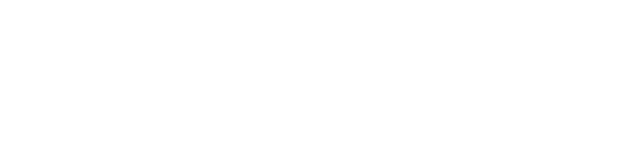
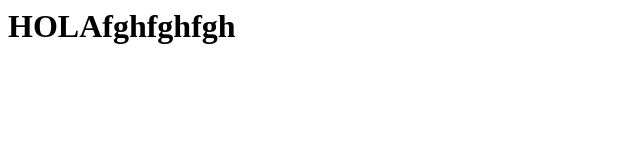
Before and after one commit to Serdefuego/usandogithub, a plain HTML site: page index.html in a window 1280 px wide. Shown: the whole page, without its empty margins (0-640 px from the left). Drawn offline with Linux system fonts and the light colour scheme.

Commit message:
corrijo estructuraasdasdasdsdas html

```diff
--- a/index.html
+++ b/index.html
@@ -6,5 +6,6 @@
 </head>
 <body>
 
+    <H1> HOLAfghfghfgh</H1>
 </body>
 </html>
```
